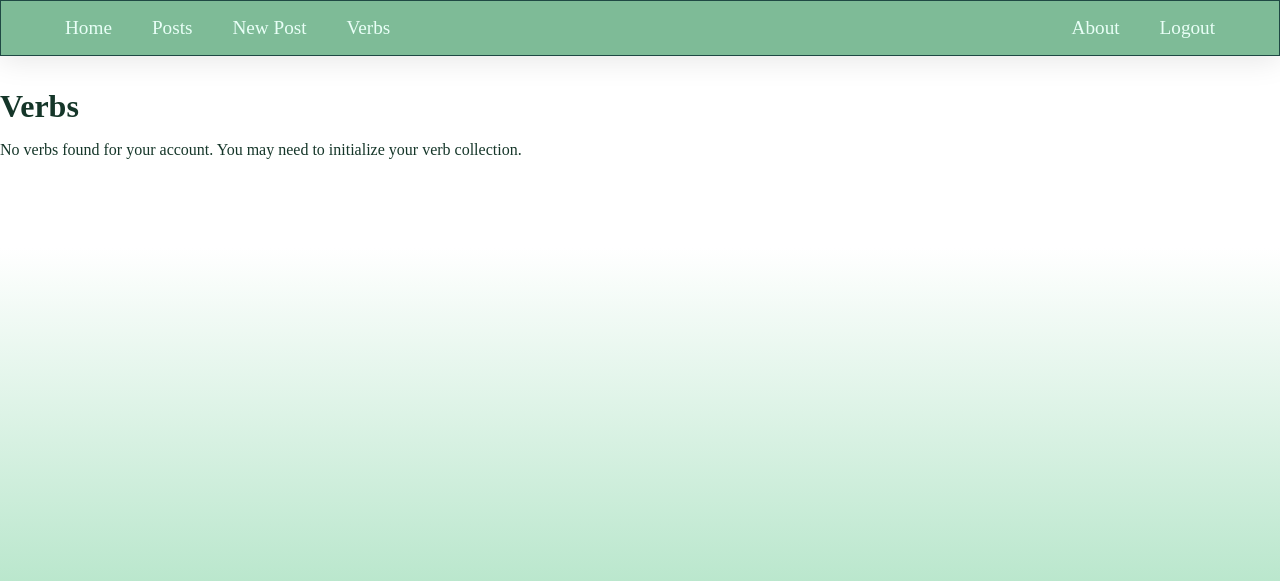
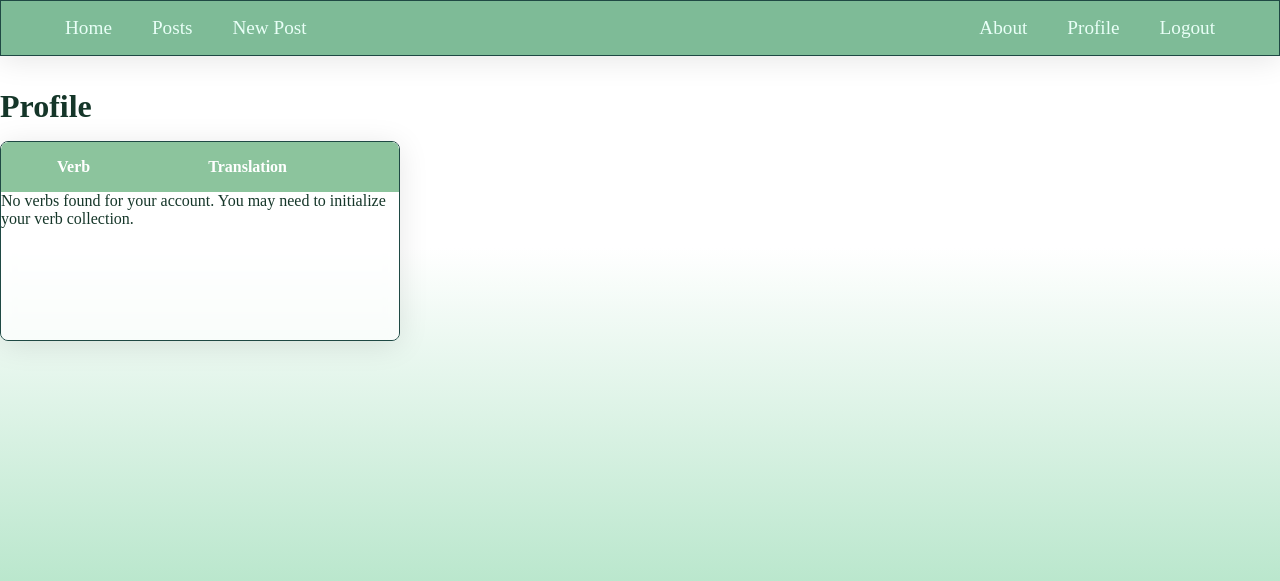
Before and after one commit to MendezSebastianP/VerbPractice, a Django app: page /verbs/ in a window 1280 px wide. Shown: the top 581 px of the page. Run offline with Django 5.2, Linux system fonts and the light colour scheme; the visitor is signed in with stand-in values (Sample User, id 1); data comes from the database, SQL or seed files in the repository; parts of the project's set-up code (start-up, migrations or seed data) failed here and were passed over.

Commit message:
profile page

```diff
--- a/myproject/static/css/style.css
+++ b/myproject/static/css/style.css
@@ -151,7 +151,7 @@ nav a:hover {
     gap: 1rem;
 
     width: clamp(300px, 90vw, 400px);
-    margin: 4.5rem auto 3rem;
+    margin: 6.5rem auto 3rem;
     padding: 2rem;
 
     background: rgba(255, 255, 255, 0.50);
@@ -205,3 +205,48 @@ nav a:hover {
 }
 
 .field-row { display: grid; gap: 0.35rem; }
+
+.scroll-container {
+    height: 200px;
+    width: 400px;
+    overflow-y: auto; /* makes the box scrollable */
+    border: 1px solid #ccc;
+    padding: 0; /* Remove padding to allow header to stick to edges */
+    background-color: rgba(255, 255, 255, 0.651);
+    box-shadow: 0 4px 30px rgba(0, 0, 0, 0.1);
+    backdrop-filter: blur(6.8px);
+    -webkit-backdrop-filter: blur(6.8px);
+    border: 1px solid rgb(31, 73, 68);
+    border-radius: 8px;
+}
+
+.verb-header-inside {
+    background-color: rgb(140, 196, 157);
+    color: white;
+    padding: 1rem;
+    margin: 0;
+    font-weight: bold;
+    text-align: left;
+    position: sticky;
+    top: 0;
+    backdrop-filter: blur(6.8px);
+    -webkit-backdrop-filter: blur(6.8px);
+    column-count: 2;
+}
+
+.content {
+    /* Remove fixed height so content can expand and trigger scrolling */
+    padding: 20px;
+    table-layout: auto;
+    width: 400px;
+    font-size: small;
+    border-spacing: 0px;
+}
+
+tbody tr:nth-child(odd) {
+  background-color: #fff;
+}
+
+tbody tr:nth-child(even) {
+  background-color: #c7e7d6;
+}
--- a/myproject/templates/layout.html
+++ b/myproject/templates/layout.html
@@ -19,15 +19,15 @@
             <a href="{% url 'posts:list' %}">Posts</a>
             {% if user.is_authenticated %}
             <a href="{% url 'posts:new-post' %}">New Post</a>
-            <a href="{% url 'verbs:verbhome' %}">Verbs</a>
             {% endif %}
         </div>
         <div class="nav-right">
             <a href="/about">About</a>
             {% if not user.is_authenticated %}
-                <a href="{% url 'users:login' %}">Login</a>
-                <a href="{% url 'users:register' %}">Get Started</a>
+            <a href="{% url 'users:login' %}">Login</a>
+            <a href="{% url 'users:register' %}">Get Started</a>
             {% else %}
+                <a href="{% url 'verbs:verbhome' %}">Profile</a>
                 <form class="logout" action="{% url 'users:logout' %}" method="post">
 					{% csrf_token %}
 					<a href="#" onclick="this.closest('form').submit(); return false;">Logout</a>
--- a/myproject/verbs/templates/verbs/verbs_home.html
+++ b/myproject/verbs/templates/verbs/verbs_home.html
@@ -1,4 +1,3 @@
-
 {% extends 'layout.html' %}
 
 {% block title %}
@@ -7,18 +6,24 @@
 
 {% block content %}
     <section>
-    <h1>Verbs</h1>
+    <h1>Profile</h1>
 
-    {% for user_verb in verbs %}
-    <article class="verbs">
-        <h2>{{ user_verb.verb.infinitive }}</h2>
-        <p><strong>Translation:</strong> {{ user_verb.verb.translation }}</p>
-        <p><strong>Unlocked:</strong> {% if user_verb.unlocked %}✅ Yes{% else %}🔒 No{% endif %}</p>
-        <p><strong>Times Correct:</strong> {{ user_verb.times_correct }}</p>
-        <p><strong>Probability:</strong> {{ user_verb.probability }}</p>
-    </article>
-    {% empty %}
-    <p>No verbs found for your account. You may need to initialize your verb collection.</p>
-    {% endfor %}
+    <div class="scroll-container">
+        <p class="verb-header-inside">
+            <span style="position:relative; left:2.5rem;">Verb</span>
+            <span style="position:absolute; right:7rem;">Translation</span>
+        </p>
+        <table class="content">
+            {% for user_verb in verbs %}
+            <tr>
+                <td>{{ user_verb.verb.id }}</td>
+                <td>{{ user_verb.verb.infinitive }}</td>
+                <td>{{ user_verb.verb.translation }}</td>
+            </tr>
+            {% empty %}
+                <p>No verbs found for your account. You may need to initialize your verb collection.</p>
+            {% endfor %}
+        </table>
+    </div>
     </section>
 {% endblock %}
```
Also changed, not shown: myproject/verbs/management/commands/load_verbs.py (deleted, +0 -44 lines), 1 other file.
